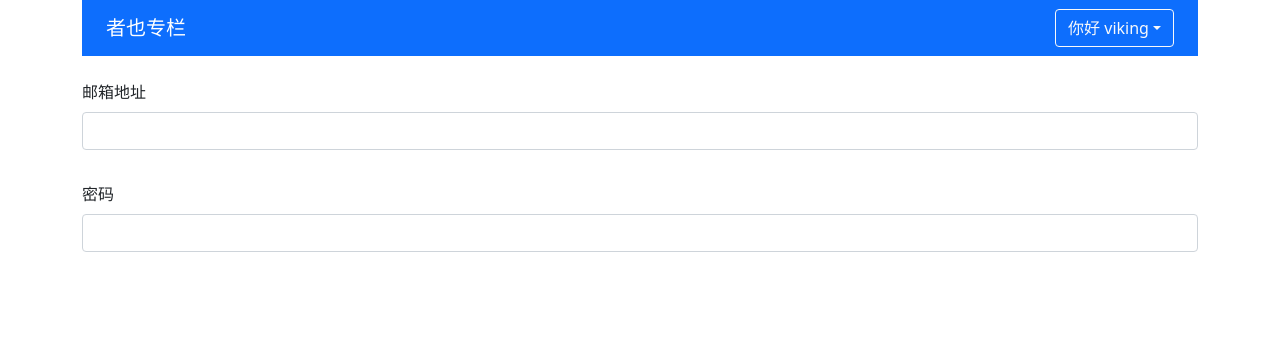
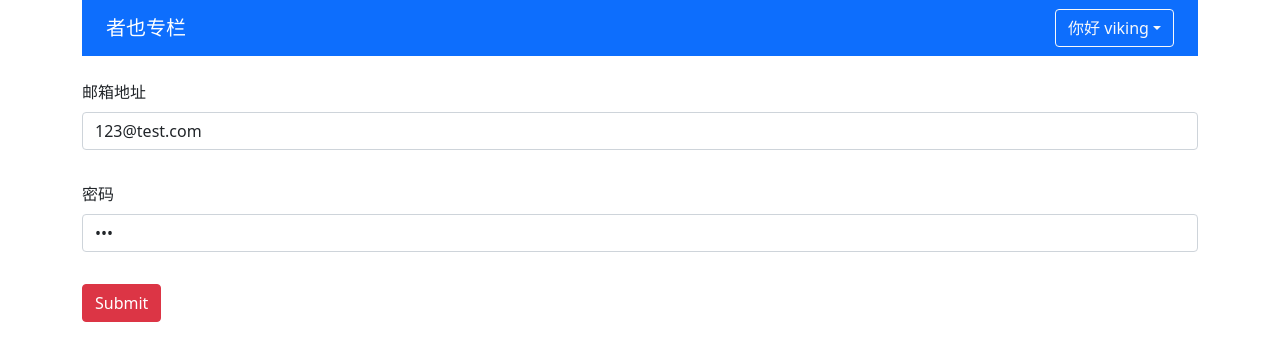
Before and after one commit to Yanzu-zz/vue3-article, a Vue app: page / in a window 1280 px wide. Shown: the top 360 px of the page. Built offline with nearby package versions, Linux system fonts and the light colour scheme.

Commit message:
The rudimentary finished of the form validation

```diff
--- a/package.json
+++ b/package.json
@@ -9,6 +9,7 @@
   },
   "dependencies": {
     "bootstrap": "^5.0.0-alpha2",
+    "mitt": "^2.1.0",
     "vue": "^3.0.0"
   },
   "devDependencies": {
--- a/src/App.vue
+++ b/src/App.vue
@@ -4,29 +4,41 @@
     <!-- <column-list :list="list"></column-list> -->
 
     <!-- Form -->
-    <form>
+    <validate-form @form-submit="onFormSubmit">
       <div class="mb-3">
         <label class="form-label">邮箱地址</label>
-        <validate-input :rules="emailRules"></validate-input>
+        <validate-input
+          type="text"
+          placeholder="Hello There!"
+          :rules="emailRules"
+          v-model="emailVal"
+          ref="inputRef"
+        ></validate-input>
       </div>
 
       <div class="mb-3">
         <label for="exampleInputPassword1" class="form-label">密码</label>
-        <input
+        <validate-input
           type="password"
-          class="form-control"
-          id="exampleInputPassword1"
-        />
+          placeholder="请输入密码..."
+          :rules="passwordRules"
+          v-model="passwordVal"
+        ></validate-input>
       </div>
-    </form>
+
+      <template #submit>
+        <span class="btn btn-danger">Submit</span>
+      </template>
+    </validate-form>
   </div>
 </template>
 
 <script lang="ts">
-import { defineComponent } from 'vue'
+import { defineComponent, ref } from 'vue'
 import 'bootstrap/dist/css/bootstrap.min.css' // bootstrap yyds
-import ColumnList, { ColumnProps } from './components/ColumnList.vue'
+import { ColumnProps } from './components/ColumnList.vue'
 import GlobalHeader, { UserProps } from './components/GlobalHeader.vue'
+import ValidateForm from './components/ValidateForm.vue'
 import ValidateInput, { RulesProp } from './components/ValidateInput.vue'
 
 const testData: ColumnProps[] = [
@@ -78,9 +90,12 @@
   components: {
     // ColumnList,
     GlobalHeader,
+    ValidateForm,
     ValidateInput
   },
   setup() {
+    const inputRef = ref<any>()
+    const emailVal = ref('123@test.com')
     const emailRules: RulesProp = [
       {
         type: 'required',
@@ -92,10 +107,27 @@
       }
     ]
 
+    const passwordVal = ref('qwe')
+    const passwordRules: RulesProp = [
+      {
+        type: 'required',
+        message: '密码不能为空'
+      }
+    ]
+
+    const onFormSubmit = (result: boolean) => {
+      console.log(result)
+    }
+
     return {
       list: testData,
       currentUser,
-      emailRules
+      emailRules,
+      passwordRules,
+      emailVal,
+      passwordVal,
+      onFormSubmit,
+      inputRef
     }
   }
 })
--- /dev/null
+++ b/src/components/ValidateForm.vue
@@ -0,0 +1,52 @@
+<template>
+  <form class="validate-for-container">
+    <slot name="default"></slot>
+    <div class="submit-area" @click.prevent="submitForm">
+      <slot name="submit">
+        <!-- 当不传入 submit slot 是会默认渲染下面的按钮 -->
+        <button type="submit" class="btn btn-primary">提交</button>
+      </slot>
+    </div>
+  </form>
+</template>
+
+<script lang="ts">
+import { defineComponent, onUnmounted } from 'vue'
+import mitt, { Emitter } from 'mitt'
+
+export const emitter: Emitter = mitt()
+type ValidateFunc = () => boolean
+
+export default defineComponent({
+  emits: ['form-submit'],
+  setup(props, context) {
+    let funcArr: ValidateFunc[] = []
+
+    // 表单提交
+    const submitForm = () => {
+      // 有一个表单验证不通过就不能验证通过
+      const result = funcArr.map((func) => func()).every((result) => result)
+      context.emit('form-submit', result)
+    }
+
+    const callback = (func?: ValidateFunc) => {
+      funcArr.push(func as ValidateFunc)
+    }
+    // 添加父组件的监听事件，以便让子组件和父组件通信
+    // 注意：添加了监听记得要卸载监听
+    emitter.on('form-item-created', callback)
+
+    onUnmounted(() => {
+      emitter.off('form-item-created', callback)
+      funcArr = []
+    })
+
+    return {
+      submitForm
+    }
+  }
+})
+</script>
+
+<style>
+</style>
--- a/src/components/ValidateInput.vue
+++ b/src/components/ValidateInput.vue
@@ -1,12 +1,15 @@
 <template>
   <div class="validate-input-container pb-3">
+    <!-- 加个 v-bind="$attrs" 就能处理父组件传入自定义的 attribute 了（记得设置inheritAttrs: false）-->
     <input
-      type="text"
       class="form-control"
       :class="{ 'is-invalid': inputRef.error }"
-      v-model="inputRef.val"
+      :value="inputRef.val"
       @blur="validateInput"
+      @input="updateValue"
+      v-bind="$attrs"
     />
+
     <span v-if="inputRef.error" class="invalid-feedback">{{
       inputRef.message
     }}</span>
@@ -14,7 +17,8 @@
 </template>
 
 <script lang="ts">
-import { defineComponent, reactive, PropType } from 'vue'
+import { defineComponent, reactive, PropType, onMounted } from 'vue'
+import { emitter } from './ValidateForm.vue'
 
 const emailReg = /^[a-zA-Z0-9.!#$%&'*+/=?^_`{|}~-]+@[a-zA-Z0-9-]+(?:\.[a-zA-Z0-9-]+)*$/
 
@@ -26,15 +30,24 @@
 
 export default defineComponent({
   props: {
-    rules: Array as PropType<RulesProp>
+    rules: Array as PropType<RulesProp>,
+    modelValue: String
   },
-  setup(props) {
+  inheritAttrs: false,
+  setup(props, context) {
     const inputRef = reactive({
-      val: '',
+      val: props.modelValue || '',
       error: false,
       message: ''
     })
 
+    const updateValue = (e: KeyboardEvent) => {
+      const targetValue = (e.target as HTMLInputElement).value
+      inputRef.val = targetValue
+      context.emit('update:modelValue', targetValue)
+    }
+
+    // 验证每一条 rule
     const validateInput = () => {
       if (props.rules) {
         const allPassed = props.rules.every((rule) => {
@@ -48,18 +61,28 @@
             case 'email':
               passed = emailReg.test(inputRef.val)
               break
+            // 需要更多功能的话自己添加
             default:
               break
           }
+
           return passed
         })
+
         inputRef.error = !allPassed
+        return allPassed
       }
+      return true
     }
+
+    onMounted(() => {
+      emitter.emit('form-item-created', validateInput)
+    })
 
     return {
       inputRef,
-      validateInput
+      validateInput,
+      updateValue
     }
   }
 })
--- a/src/hooks/useClickOutside.ts
+++ b/src/hooks/useClickOutside.ts
@@ -1,4 +1,4 @@
-import { ref, onMounted, onUnmounted, Ref } from "vue";
+import { ref, onMounted, onUnmounted, Ref } from 'vue'
 
 const useClickOutside = (elementRef: Ref<null | HTMLElement>) => {
   const isClickOutside = ref(false)
```
Also changed, not shown: 1 other file (tests, documents, lock files or other folders).
